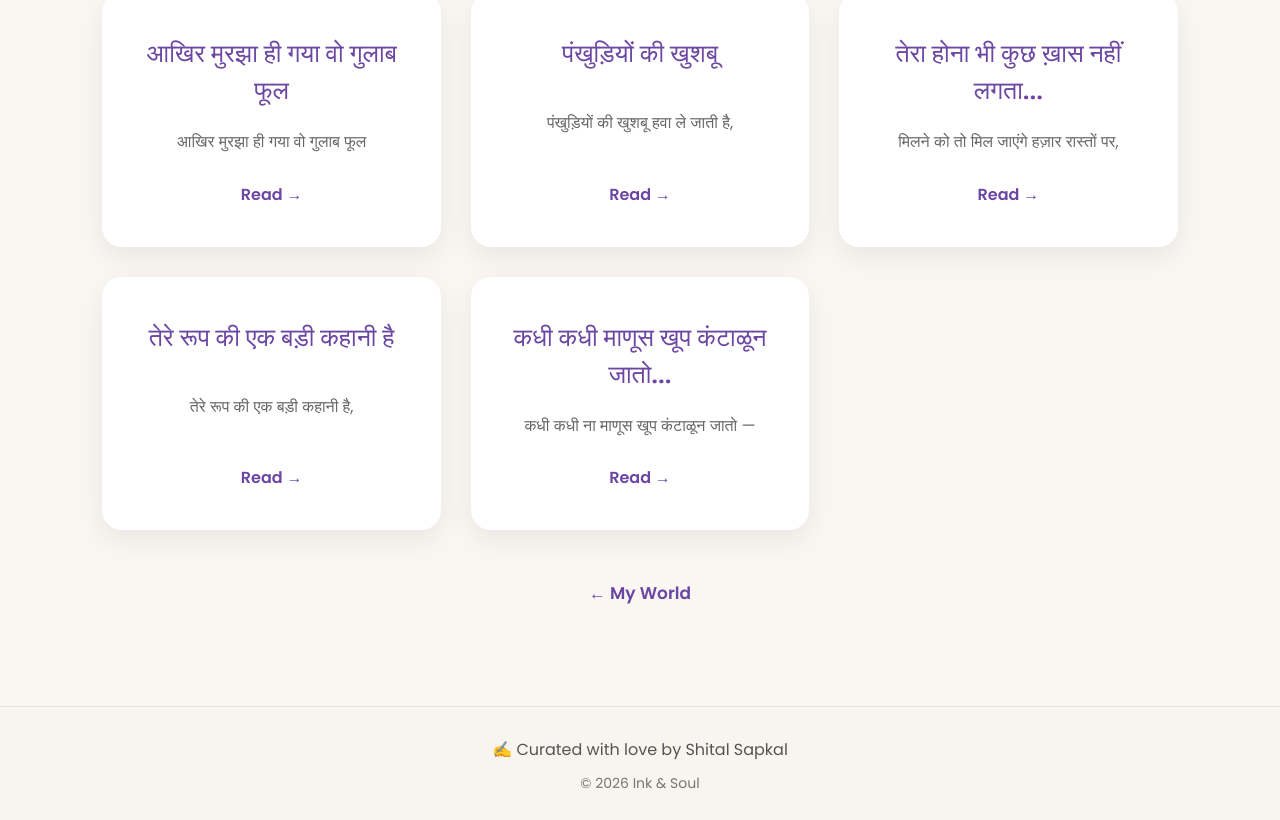
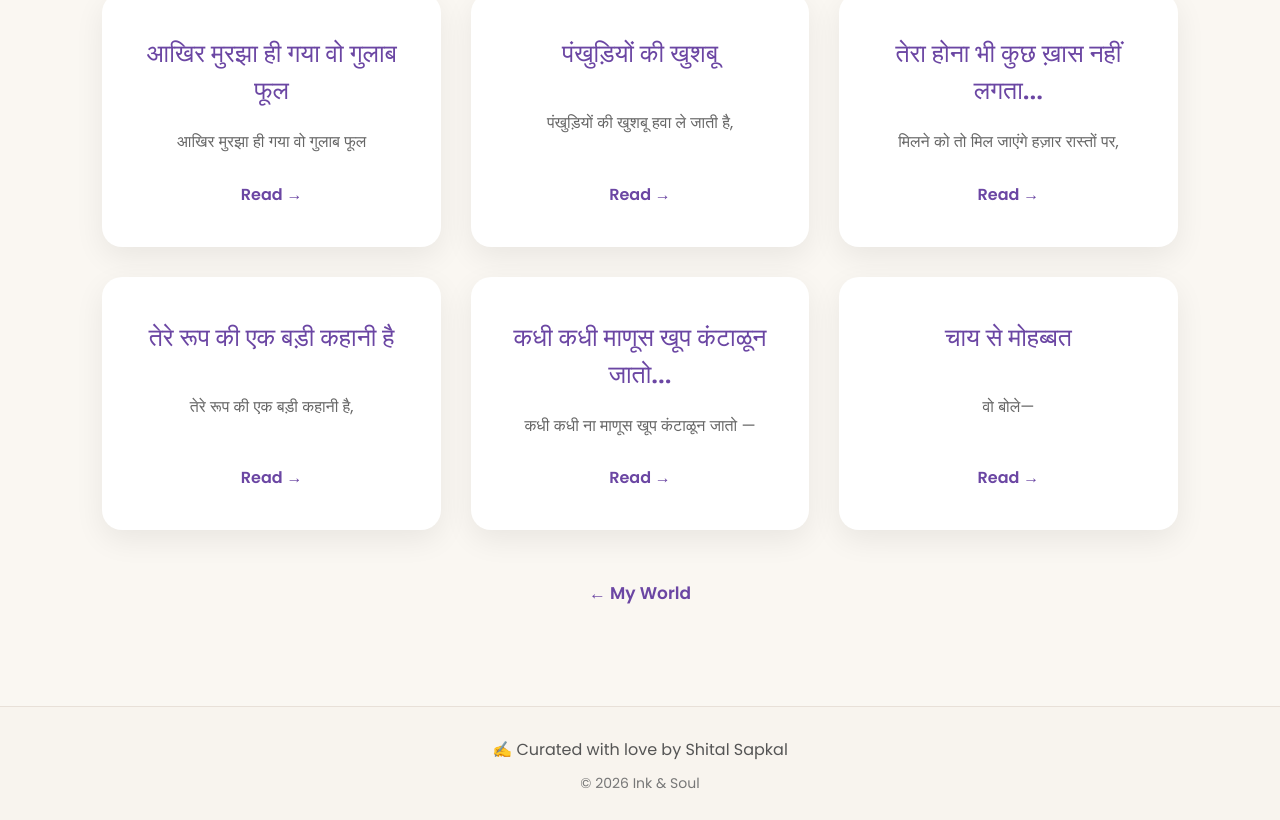
Before and after one commit to shitalsapkal09/ink-and-soul, a React (Vite) app: page /quotes in a window 1280 px wide. Shown: the part 687-1507 px from the top of the page. Built offline with nearby package versions, Linux system fonts and the light colour scheme.

Commit message:
Add new Hindi tea quote

```diff
--- a/src/data/quotesShayari.js
+++ b/src/data/quotesShayari.js
@@ -8,16 +8,14 @@ const quotesShayari = [
 तो योग्य वेळी योग्य तेच देतो,
 हे समजायला वेळ लागतो...
 पण एकदा ते उमगलं की,
-मागे वळून पाहताना सगळं अगदी योग्य वाटू लागतं. `
+मागे वळून पाहताना सगळं अगदी योग्य वाटू लागतं.`
   },
 
   {
     id: "kanch",
     title: "आकर्षक वाटणाऱ्या काचांत...",
     content: `आकर्षक वाटणाऱ्या काचांत आयुष्य अडकून पडलं की,
-त्या काचांपलीकडचं सुंदर जग दिसेनासं होतं.
-
-`
+त्या काचांपलीकडचं सुंदर जग दिसेनासं होतं.`
   },
 
   {
@@ -34,7 +32,7 @@ const quotesShayari = [
 
 कारण..
 प्रत्येक भावना शब्दांत मांडता येत नसतात...
-त्या फक्त मनाला समजून घ्यायच्या असतात. `
+त्या फक्त मनाला समजून घ्यायच्या असतात.`
   },
 
   {
@@ -43,9 +41,7 @@ const quotesShayari = [
     content: `आखिर मुरझा ही गया वो गुलाब फूल
 काँटो में खिलकर, सुंदरता में बिखरकर
 हीर को रांझा और बाजी राव को
-मस्तानी देकर।।
-
-`
+मस्तानी देकर।।`
   },
 
   {
@@ -55,9 +51,7 @@ const quotesShayari = [
 दिल की बातें नज़रें बयाँ कर जाती हैं।
 
 चाहे लफ़्ज़ कम हों या फ़ासले ज़्यादा,
-एहसास हमेशा दिल से दिल तक पहुँच जाते हैं।
-
-`
+एहसास हमेशा दिल से दिल तक पहुँच जाते हैं।`
   },
 
   {
@@ -68,9 +62,7 @@ const quotesShayari = [
 
 तू है कहीं न कहीं ज़िंदगी में अभी भी,
 पर सच कहूँ —
-अब तेरा होना भी कुछ ख़ास नहीं लगता...
-
-`
+अब तेरा होना भी कुछ ख़ास नहीं लगता...`
   },
 
   {
@@ -80,9 +72,7 @@ const quotesShayari = [
 लाल इश्क की तो दुनिया भी दीवानी है।
 
 क्या दे दूँ तेरे लिये बयानी,
-तेरे अल्फ़ाज़ ही मोहब्बत की मेहरबानी है।।
-
-`
+तेरे अल्फ़ाज़ ही मोहब्बत की मेहरबानी है।।`
   },
 
   {
@@ -104,9 +94,27 @@ const quotesShayari = [
 पण जोडणं खूप अवघड असतं.
 
 आपल्या माणसांकडून आपल्याला आलेल्या
-'खालीपणा'पेक्षा वाईट दुसरं काय असू शकतं?
+'खालीपणा'पेक्षा वाईट दुसरं काय असू शकतं?`
+  },
 
-`
+  {
+    id: "chai-aur-ishq",
+    title: "चाय से मोहब्बत",
+    content: `वो बोले—
+“चिनी का भाव बढ़ रहा है,
+चाय थोड़ी कम कर दो…”
+
+हमने कहा—
+“बढ़ने दो भाव,
+हम चाय कहाँ छोड़ने वाले हैं…
+
+कल को चाय भी महँगी हो गई,
+तो कप छोटा कर लेंगे,
+घूँट थोड़े कम कर लेंगे…
+
+मगर इश्क़ और वफ़ादारी का क्या करें,
+चाय से मोहब्बत है साहब,
+उसका साथ आख़िरी घूँट तक निभाएँगे। `
   }
 
 ];
```
